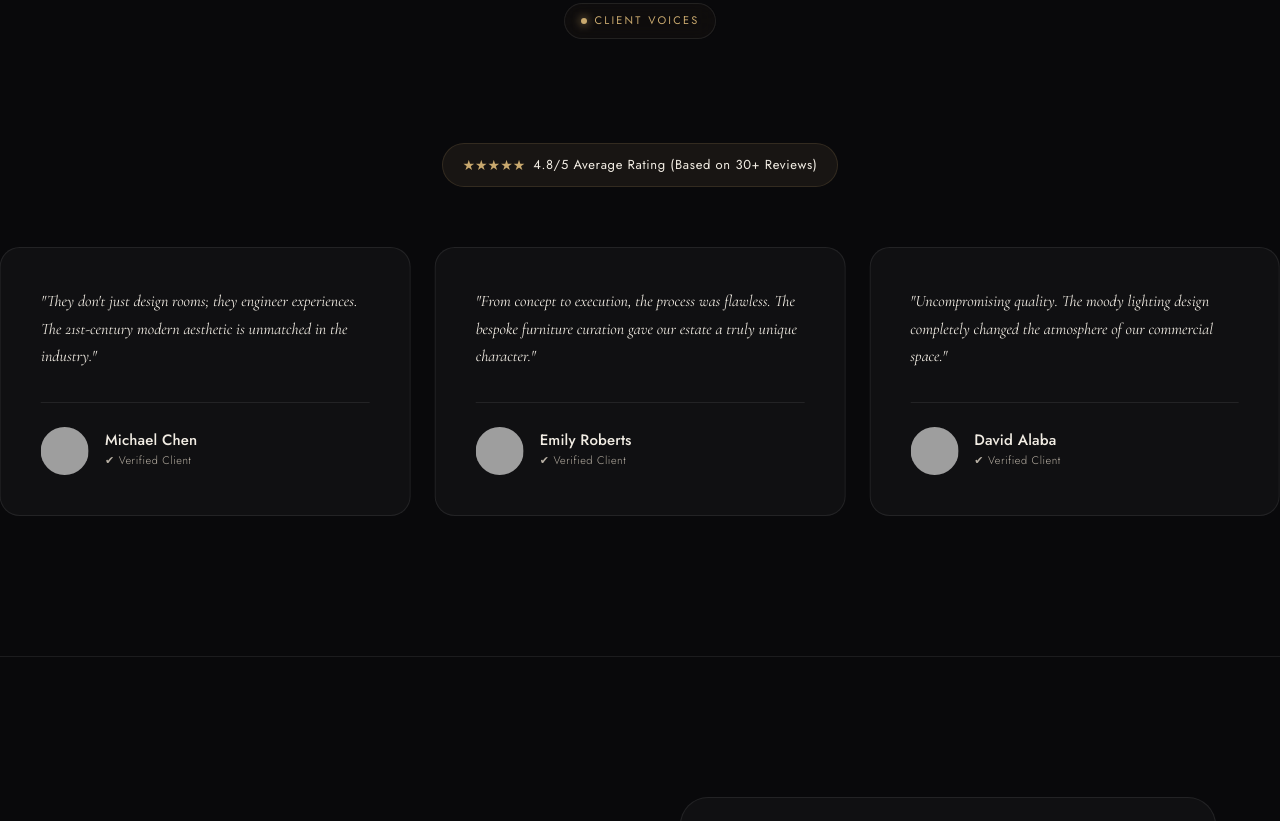
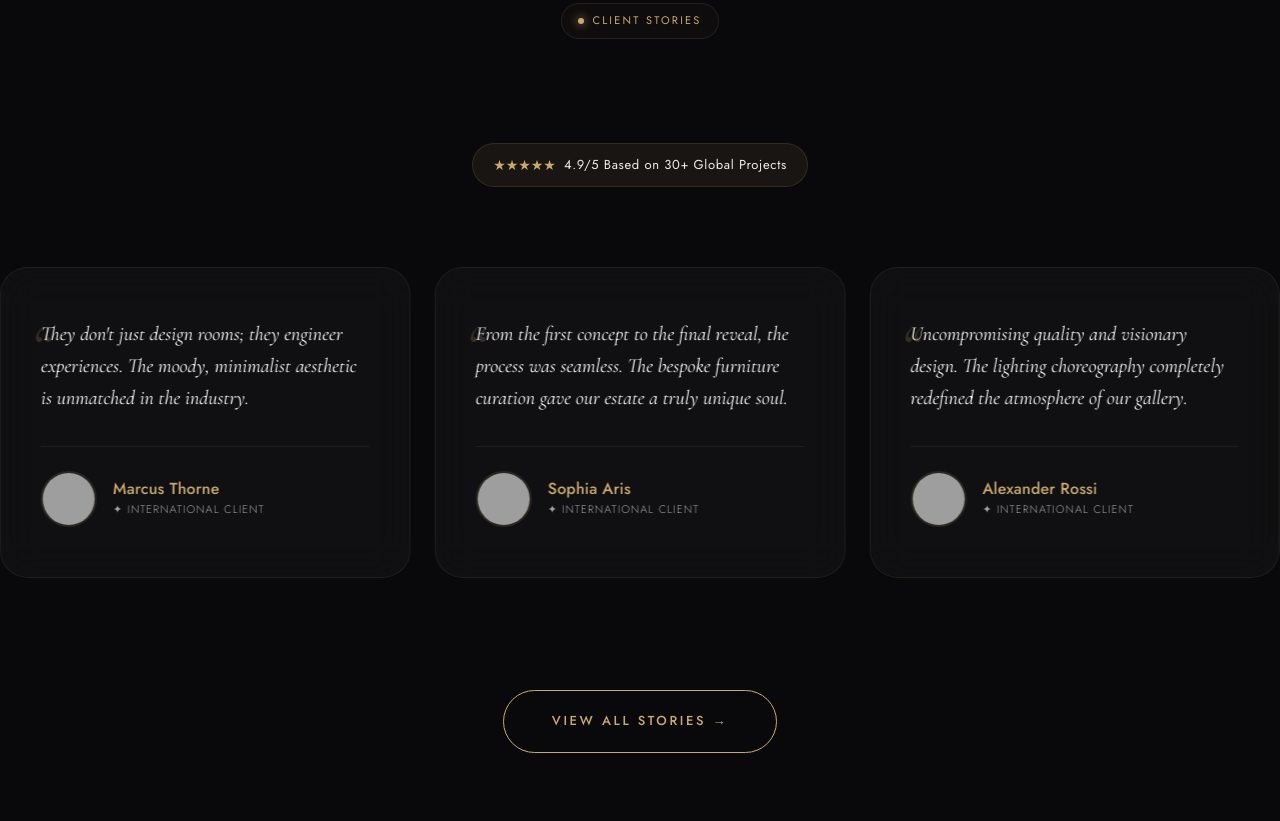
Before and after one commit to servicesdigitallab-blip/lumiere-demo-agency, a website: page index.html in a window 1280 px wide. Shown: the part 9391-10212 px from the top of the page. Drawn offline with nearby package versions, Linux system fonts and the light colour scheme; grey boxes are pictures that could not be loaded.

Commit message:
Redesigning customer reviews section with premium luxury styles and branded button.

```diff
--- a/app.js
+++ b/app.js
@@ -204,27 +204,26 @@ document.querySelectorAll('.premium-process-card').forEach(card => {
 
 const reviewsWrapper = document.getElementById('reviews-wrapper');
 if (reviewsWrapper) {
-    const sampleNames = ["Sarah Jenkins", "James Thorne", "Michael Chen", "Emily Roberts", "David Alaba", "Sophia Loren", "Alexander Wright", "Olivia Bennett"];
+    const sampleNames = ["Eleanor Vance", "Julian Sterling", "Marcus Thorne", "Sophia Aris", "Alexander Rossi", "Isabella Chen", "Maximilian Voss", "Olivia Bennett"];
     const sampleQuotes = [
-        "They transformed our penthouse into a dark, moody sanctuary. The attention to detail and 8K renders were exactly what was delivered.",
-        "The absolute pinnacle of luxury design. Their ability to source rare materials globally made our hotel lobby an architectural icon.",
-        "They don't just design rooms; they engineer experiences. The 21st-century modern aesthetic is unmatched in the industry.",
-        "From concept to execution, the process was flawless. The bespoke furniture curation gave our estate a truly unique character.",
-        "Uncompromising quality. The moody lighting design completely changed the atmosphere of our commercial space."
+        "Lumière transformed our penthouse into a cinematic sanctuary. The attention to detail and 8K visualizations were simply breathtaking.",
+        "The absolute pinnacle of modern luxury. Their ability to source rare materials globally made our headquarters an architectural masterpiece.",
+        "They don't just design rooms; they engineer experiences. The moody, minimalist aesthetic is unmatched in the industry.",
+        "From the first concept to the final reveal, the process was seamless. The bespoke furniture curation gave our estate a truly unique soul.",
+        "Uncompromising quality and visionary design. The lighting choreography completely redefined the atmosphere of our gallery."
     ];
 
     let html = '';
     for (let i = 0; i < 30; i++) {
         html += `
             <div class="swiper-slide">
-                <div class="testi-card tilt-card">
-                    <div class="card-glow"></div>
-                    <p class="testi-quote">"${sampleQuotes[i % sampleQuotes.length]}"</p>
+                <div class="testi-card">
+                    <p class="testi-quote">${sampleQuotes[i % sampleQuotes.length]}</p>
                     <div class="testi-author">
                         <div class="t-avatar"><img src="https://i.pravatar.cc/100?img=${(i % 70) + 1}" alt="Client"></div>
                         <div class="t-info">
                             <h4>${sampleNames[i % sampleNames.length]}</h4>
-                            <span><span class="verified-icon">✔</span> Verified Client</span>
+                            <span><span class="verified-icon">✦</span> International Client</span>
                         </div>
                     </div>
                 </div>
--- a/index.html
+++ b/index.html
@@ -229,18 +229,21 @@
 
     <!-- Testimonials Slider -->
     <section class="testimonials" id="reviews">
-        <div class="container">
+        <div class="container" style="text-align: center;">
             <div class="testi-header">
-                <div class="label-sm">Client Voices</div>
-                <h2 class="title-lg gsap-title" style="margin:0;">Don't just take our word.</h2>
+                <div class="label-sm">Client Stories</div>
+                <h2 class="title-lg gsap-title" style="margin:0;">What Our <span class="gold-text">Clients Say</span></h2>
                 <div class="rating-badge">
                     <div class="stars">★★★★★</div>
-                    <span>4.8/5 Average Rating (Based on 30+ Reviews)</span>
+                    <span>4.9/5 Based on 30+ Global Projects</span>
                 </div>
             </div>
         </div>
         <div class="swiper mySwiper">
             <div class="swiper-wrapper" id="reviews-wrapper"></div>
+        </div>
+        <div style="text-align:center; margin-top:40px;">
+            <a href="#" class="btn-reviews-all hover-magnet">View All Stories →</a>
         </div>
     </section>
 
--- a/styles.css
+++ b/styles.css
@@ -161,19 +161,115 @@ header.scrolled { padding:16px 5%; background:rgba(9,9,11,0.85); backdrop-filter
 .premium-process-card:hover .p-desc { transform: translateZ(25px); }
 
 /* Testimonials (Swiper Slider) */
-.testi-header { text-align:center; display:flex; flex-direction:column; align-items:center; margin-bottom:60px; }
+.testimonials { background: var(--bg); position: relative; padding: 140px 0; }
+.testi-header { text-align:center; display:flex; flex-direction:column; align-items:center; margin-bottom:80px; }
 .rating-badge { display:inline-flex; align-items:center; gap:8px; background:rgba(201,169,110,0.08); border:1px solid rgba(201,169,110,0.15); padding:10px 20px; border-radius:100px; margin-top:24px; }
 .rating-badge .stars { color:var(--gold); font-size:14px; }
 .rating-badge span { font-size:13px; font-weight:400; color:var(--cream); letter-spacing:0.05em; }
+
 .swiper { width:100%; padding:20px 0 60px 0; overflow:visible; }
-.testi-card { background:var(--bg-card); border:1px solid var(--border); padding:40px; border-radius:20px; height:auto; display:flex; flex-direction:column; justify-content:space-between; user-select:none; }
-.testi-quote { font-size:16px; line-height:1.7; color:var(--cream); margin-bottom:32px; font-weight:300; font-style:italic; font-family:var(--font-head); }
-.testi-author { display:flex; align-items:center; gap:16px; border-top:1px solid var(--border); padding-top:24px; margin-top:auto; }
-.t-avatar { width:48px; height:48px; border-radius:50%; background:var(--border); overflow:hidden; flex-shrink:0; }
-.t-avatar img { width:100%; height:100%; object-fit:cover; }
-.t-info h4 { font-size:15px; margin-bottom:4px; font-family:var(--font-body); font-weight:500; }
-.t-info span { font-size:11px; color:var(--cream-muted); display:flex; align-items:center; gap:4px; letter-spacing:0.05em; }
-.verified-icon { color:#10B981; font-size:12px; }
+.testi-card {
+    background: rgba(255, 255, 255, 0.03);
+    backdrop-filter: blur(20px);
+    -webkit-backdrop-filter: blur(20px);
+    border: 1px solid rgba(201, 169, 110, 0.1);
+    padding: 50px 40px;
+    border-radius: 28px;
+    height: auto;
+    display: flex;
+    flex-direction: column;
+    justify-content: space-between;
+    user-select: none;
+    transition: all 0.5s cubic-bezier(0.23, 1, 0.32, 1);
+    position: relative;
+    overflow: hidden;
+}
+
+.testi-card::before {
+    content: ''; position: absolute; inset: 0;
+    background: radial-gradient(circle at center, rgba(201, 169, 110, 0.05) 0%, transparent 70%);
+    opacity: 0; transition: opacity 0.5s;
+}
+
+.testi-card:hover {
+    transform: translateY(-10px) scale(1.02);
+    border-color: rgba(201, 169, 110, 0.4);
+    box-shadow: 0 20px 40px rgba(0, 0, 0, 0.4), 0 0 20px rgba(201, 169, 110, 0.1);
+}
+
+.testi-card:hover::before { opacity: 1; }
+
+.testi-quote {
+    font-size: 20px;
+    line-height: 1.6;
+    color: var(--white);
+    margin-bottom: 32px;
+    font-weight: 400;
+    font-style: italic;
+    font-family: var(--font-head);
+    position: relative;
+    z-index: 1;
+}
+
+.testi-quote::before {
+    content: '“'; position: absolute; top: -20px; left: -10px;
+    font-size: 60px; color: var(--gold); opacity: 0.2; font-family: var(--font-head);
+}
+
+.testi-author {
+    display: flex;
+    align-items: center;
+    gap: 16px;
+    border-top: 1px solid rgba(255,255,255,0.05);
+    padding-top: 24px;
+    margin-top: auto;
+    position: relative;
+    z-index: 1;
+}
+
+.t-avatar { width: 56px; height: 56px; border-radius: 50%; border: 2px solid var(--gold-dim); overflow: hidden; flex-shrink: 0; }
+.t-avatar img { width: 100%; height: 100%; object-fit: cover; }
+.t-info h4 { font-size: 16px; margin-bottom: 4px; font-family: var(--font-body); font-weight: 500; color: var(--gold); }
+.t-info span { font-size: 11px; color: var(--white-muted); display: flex; align-items: center; gap: 4px; letter-spacing: 0.1em; text-transform: uppercase; }
+.verified-icon { color: var(--gold); font-size: 10px; }
+
+/* Branded Button for Reviews */
+.btn-reviews-all {
+    display: inline-flex;
+    align-items: center;
+    gap: 12px;
+    padding: 20px 48px;
+    background: transparent;
+    color: var(--gold);
+    border: 1px solid var(--gold);
+    font-family: var(--font-body);
+    font-weight: 500;
+    font-size: 13px;
+    border-radius: 100px;
+    transition: all 0.4s ease;
+    letter-spacing: 0.2em;
+    text-transform: uppercase;
+    position: relative;
+    overflow: hidden;
+    margin-top: 40px;
+}
+
+.btn-reviews-all::after {
+    content: ''; position: absolute; top: 50%; left: 50%;
+    width: 0; height: 0; background: var(--gold);
+    border-radius: 50%; transform: translate(-50%, -50%);
+    transition: width 0.6s, height 0.6s;
+    z-index: -1;
+}
+
+.btn-reviews-all:hover {
+    color: var(--bg);
+    box-shadow: 0 0 30px rgba(201, 169, 110, 0.3);
+}
+
+.btn-reviews-all:hover::after {
+    width: 300%; height: 500%;
+}
 
 /* Contact CTA Section */
 .cta-section { padding:140px 0; background:var(--bg); border-top:1px solid var(--border); }
```
